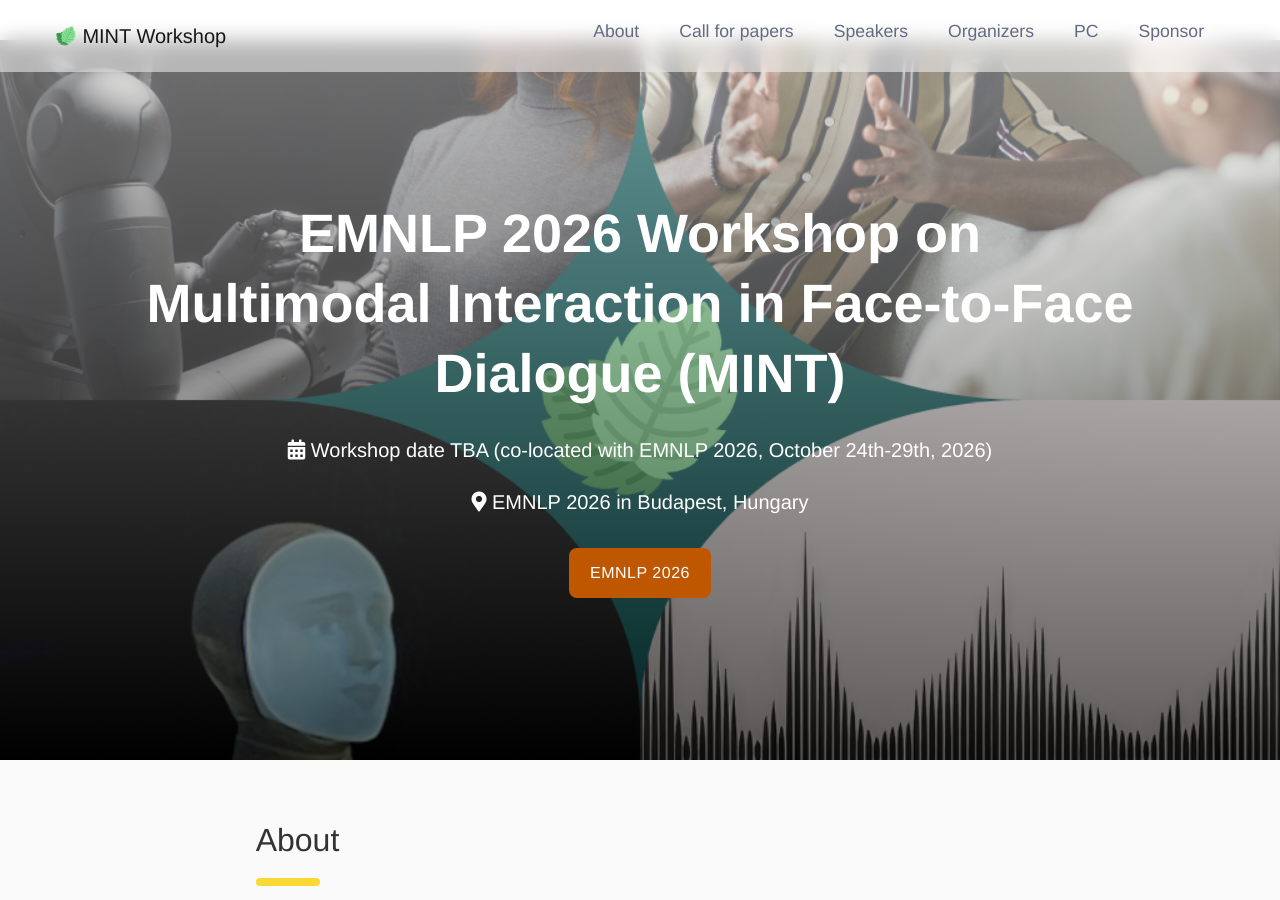
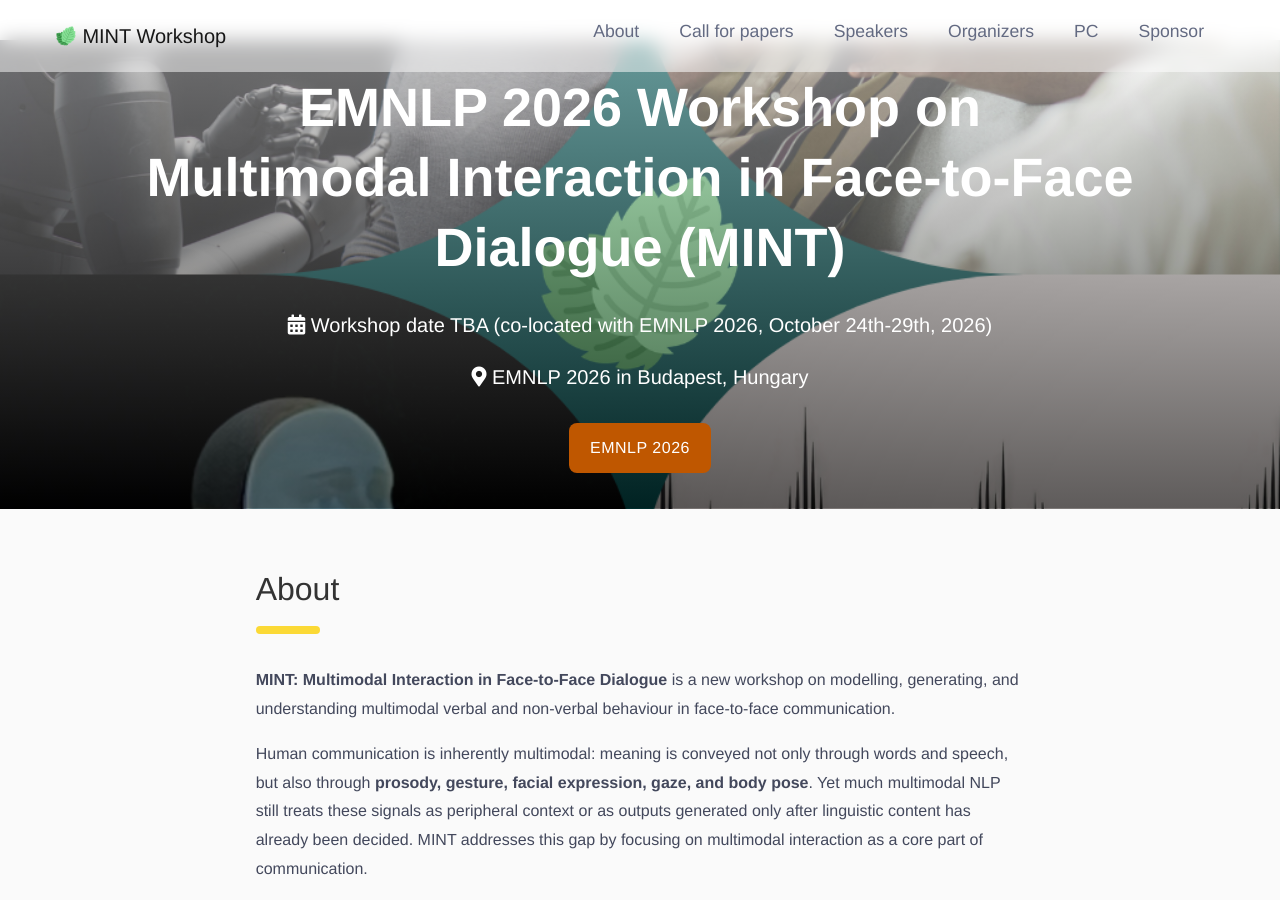
Before and after one commit to MINTworkshop/MINTworkshop.github.io, a Jekyll site: the page built from 2026/index.md, in a window 1280 px wide and 900 px high. Built offline with Jekyll 4.4.1, drawn with Linux system fonts in a browser that asks for light colours.

```diff
--- a/_sass/_header.scss
+++ b/_sass/_header.scss
@@ -28,7 +28,7 @@
 }
 
 .welcome-hero {
-  min-height: 80vh;
+  min-height: 40vh;
   @include flex-center;
   position: relative;
   background-size: cover;
```
